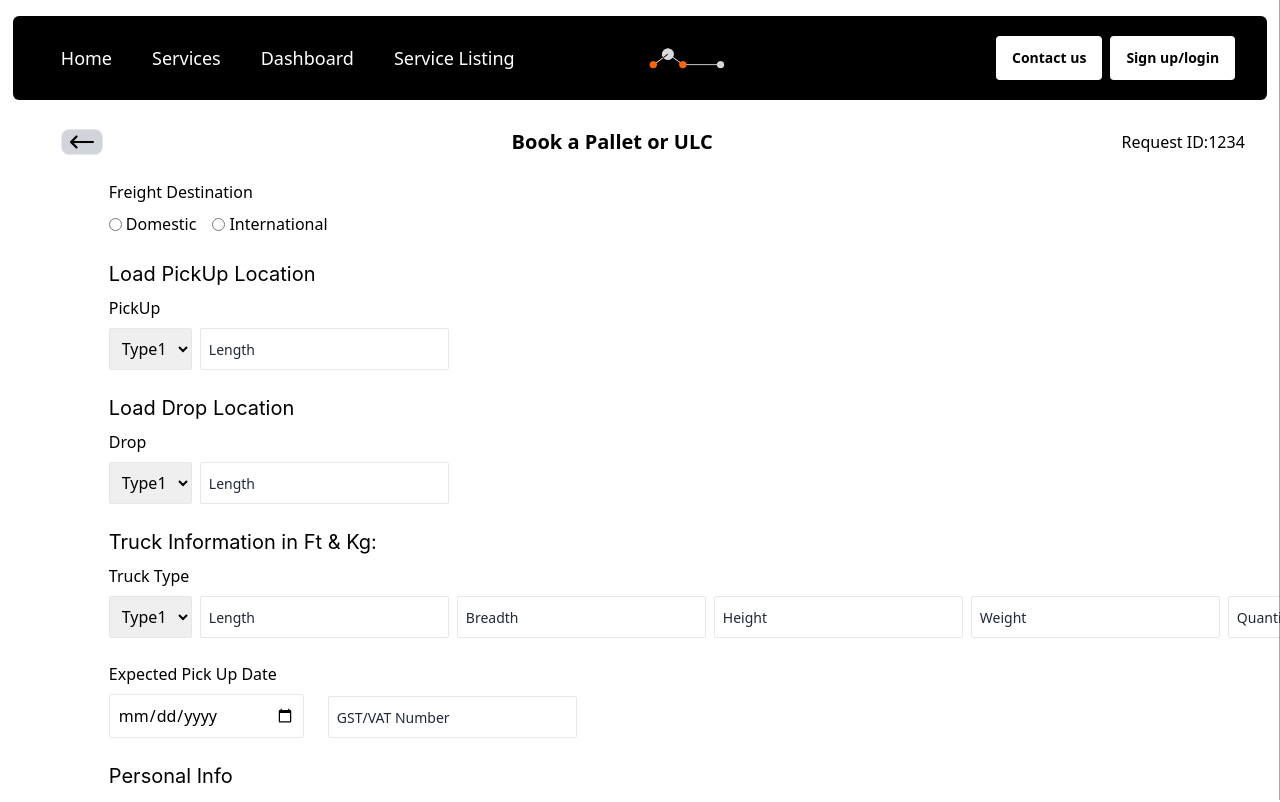
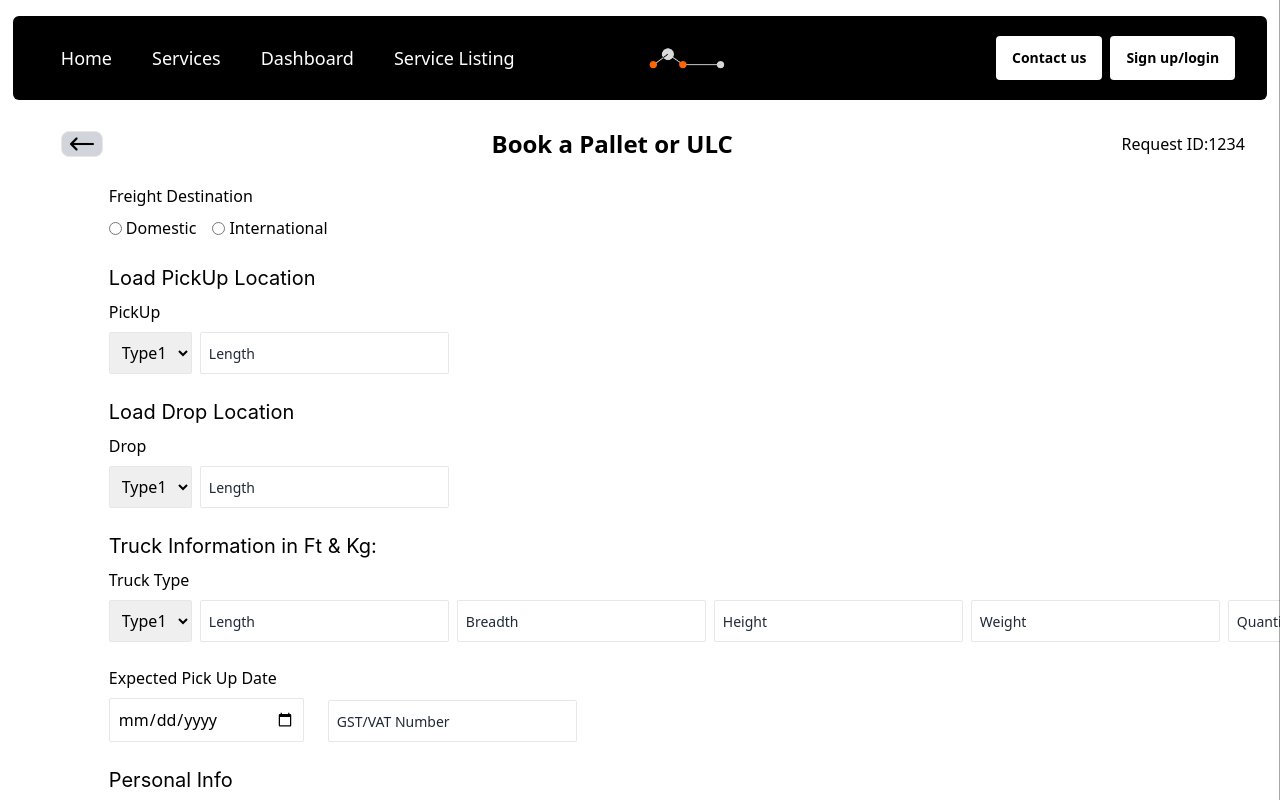
Before and after one commit to Logbiz-Private-Lilmited/LogbizFB, a React (Vite) app: page /bookPallet in a window 1280 px wide. Shown: the top 802 px of the page. Built offline with nearby package versions, Linux system fonts and the light colour scheme.

Commit message:
Some minor improvements in dynamic form

```diff
--- a/src/components/Forms/DynamicForm.jsx
+++ b/src/components/Forms/DynamicForm.jsx
@@ -215,7 +215,7 @@ const DynamicForm = ({
           </svg>
         </a>
         <div className="flex justify-center items-center text-center w-fit">
-          <h1 className="md:text-xl font-bold flex justify-between">
+          <h1 className="md:text-2xl font-bold flex justify-between">
             {formTitle}
           </h1>
         </div>
--- a/src/components/Forms/RegistrationForms/WarehouseRegistration.jsx
+++ b/src/components/Forms/RegistrationForms/WarehouseRegistration.jsx
@@ -122,7 +122,7 @@ const WarehouseRegistration = () => {
     { name: "siteLayout", label: "Site Layout", type: "file" },
   ];
   const warehouseRegistrationFormCSS =
-    "h-full w-full px-8 md:px-28 grid grid-flow-row md:grid-cols-2 lg:grid-cols-4 md:justify-around py-4 gap-5 md:gap-6 lg:gap-10 items-center text-justify";
+    "h-full w-full px-8 md:px-28 grid grid-flow-row md:grid-cols-2 lg:grid-cols-4 md:justify-around py-4 gap-5 md:gap-6 lg:gap-10 items-end text-justify";
 
   return (
     <div>
```
